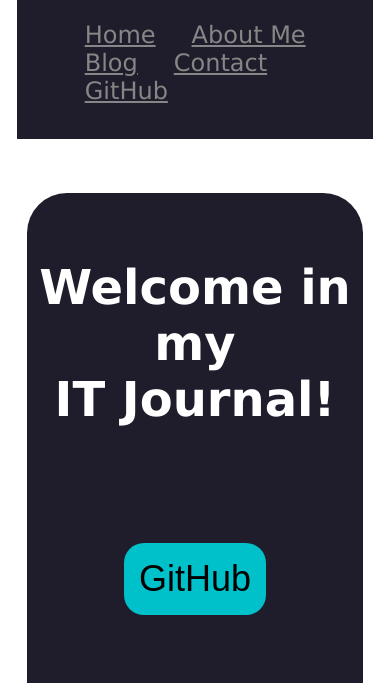
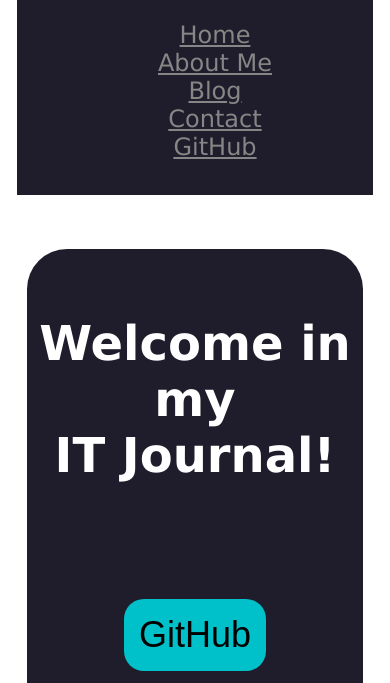
Before and after one commit to SchoferMorningstar/SchoferMorningstar.github.io, a plain HTML site: page index.html in a window 390 px wide. Shown: the part 161-844 px from the top of the page. Drawn offline with Linux system fonts and the light colour scheme.

Commit message:
Responsibility
I made nav quite more responsible

```diff
--- a/styles/styles.css
+++ b/styles/styles.css
@@ -30,6 +30,14 @@ header ul li {
   margin-left: 18px;
   margin-right: 18px;
   flex-wrap: wrap;
+}
+@media (max-width: 767px) {
+  header ul li {
+    width: 60%;
+    margin-left: auto;
+    margin-right: auto;
+    text-align: center;
+  }
 }
 header ul li a {
   color: #868686;
```
